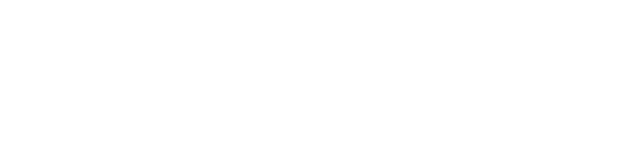
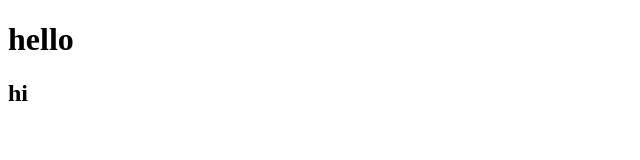
Before and after one commit to bannadas/my-second-repo, a plain HTML site: page index.html in a window 1280 px wide. Shown: the whole page, without its empty margins (0-640 px from the left). Drawn offline with Linux system fonts and the light colour scheme.

Commit message:
added header

```diff
--- a/index.html
+++ b/index.html
@@ -7,6 +7,7 @@
     <title>My second github repo</title>
 </head>
 <body>
-
+    <h1>hello</h1>
+    <h2>hi</h2>
 </body>
 </html>
```
